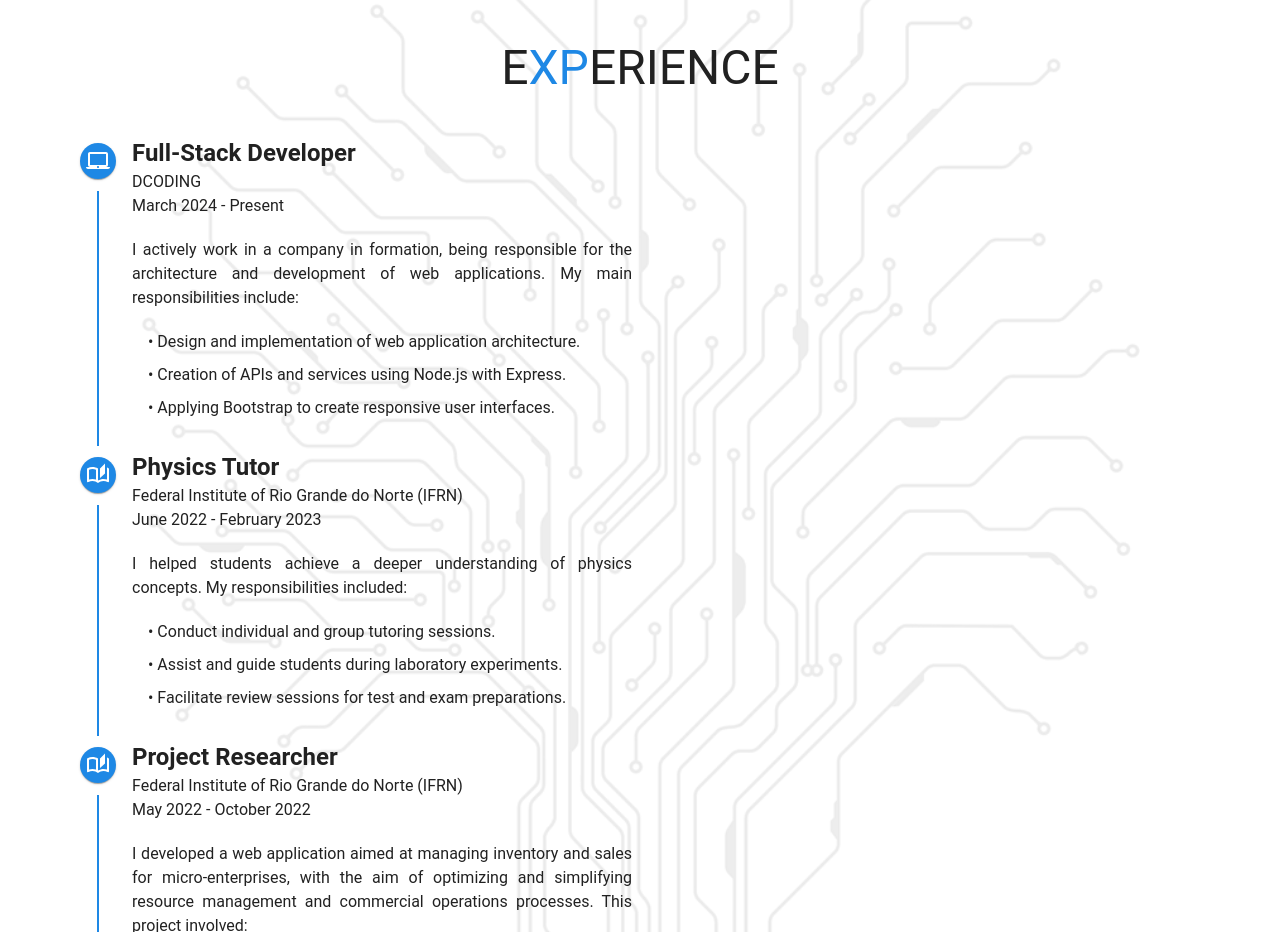
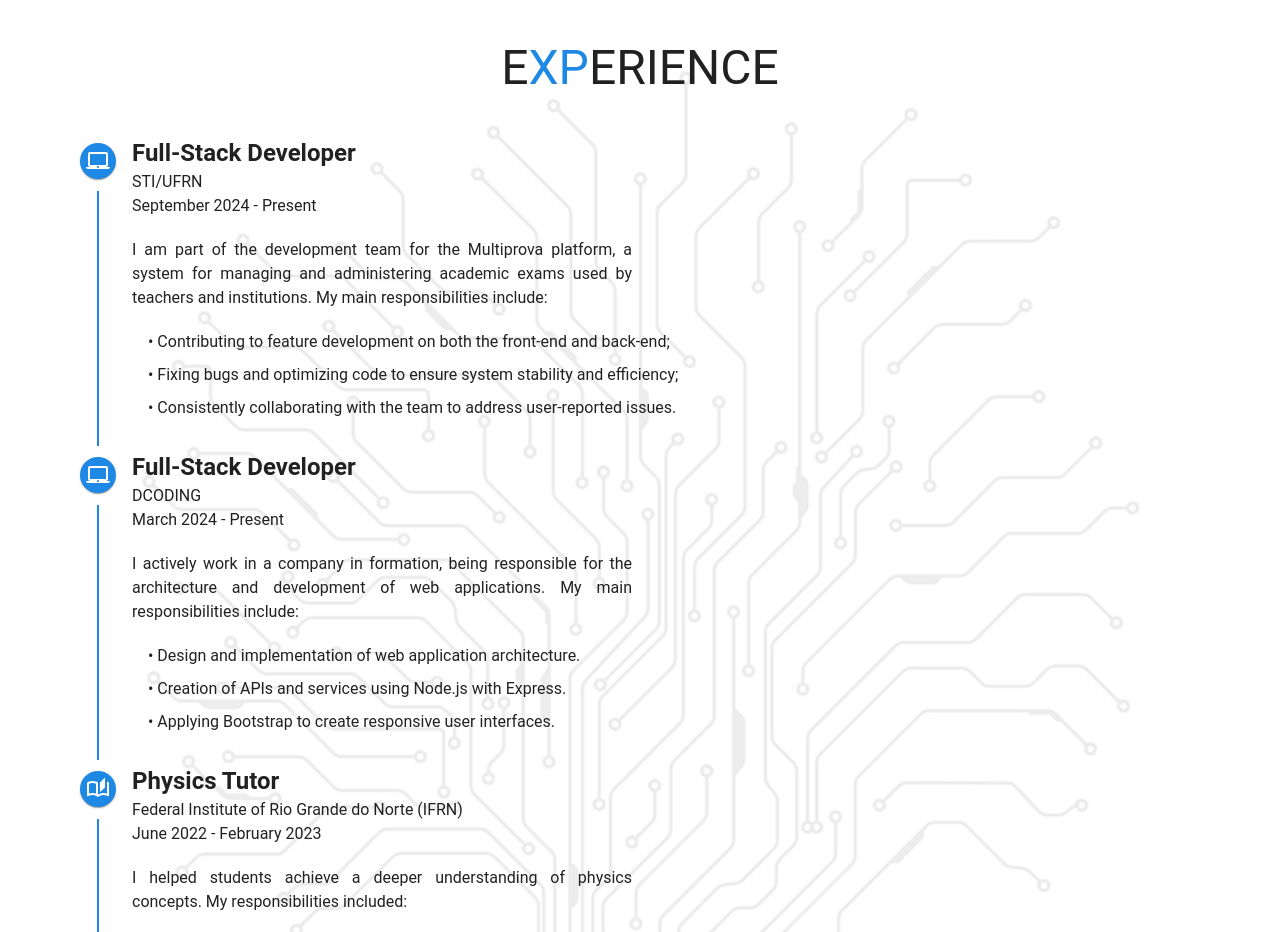
Before and after one commit to Dags0n/portfolio, a React (Create React App) app: page / in a window 1280 px wide. Shown: the part 1680-2612 px from the top of the page. Built offline with nearby package versions, Linux system fonts and the light colour scheme.

Commit message:
Update timeline in experience page

```diff
--- a/src/pages/Experience/Sections/Timeline.tsx
+++ b/src/pages/Experience/Sections/Timeline.tsx
@@ -19,6 +19,41 @@ export default function NoOppositeContent() {
         },
       }}
     >
+      <TimelineItem>
+        <TimelineSeparator>
+          <TimelineDot color="primary">
+            <LaptopMacIcon />
+          </TimelineDot>
+          <TimelineConnector sx={{ bgcolor: '#1e88e5' }}/>
+        </TimelineSeparator>
+        <TimelineContent>
+          <Typography variant="h5" component="span" fontWeight="bold">
+            Full-Stack Developer
+          </Typography>
+          <Typography>
+            STI/UFRN
+          </Typography>
+          <Typography mb="20px">
+            September 2024 - Present
+          </Typography>
+          <Typography maxWidth="500px" textAlign="justify">
+            I am part of the development team for the Multiprova platform, a system for managing and administering academic exams used by teachers and institutions. My main responsibilities include:
+          </Typography>
+          <Typography>
+          <List>
+            <ListItem sx={{ mb: '-15px' }}>
+              <ListItemText primary="• Contributing to feature development on both the front-end and back-end;" />
+            </ListItem>
+            <ListItem sx={{ mb: '-15px' }}>
+              <ListItemText primary="• Fixing bugs and optimizing code to ensure system stability and efficiency;" />
+            </ListItem>
+            <ListItem>
+              <ListItemText primary="• Consistently collaborating with the team to address user-reported issues." />
+            </ListItem>
+          </List>
+          </Typography>
+        </TimelineContent>
+      </TimelineItem>
       <TimelineItem>
         <TimelineSeparator>
           <TimelineDot color="primary">
```
